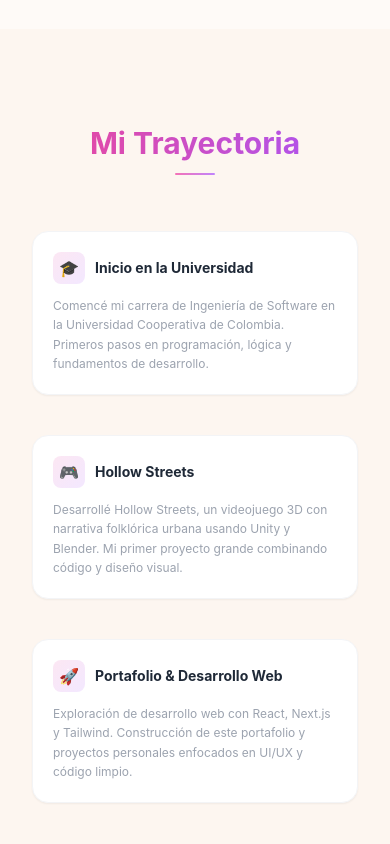
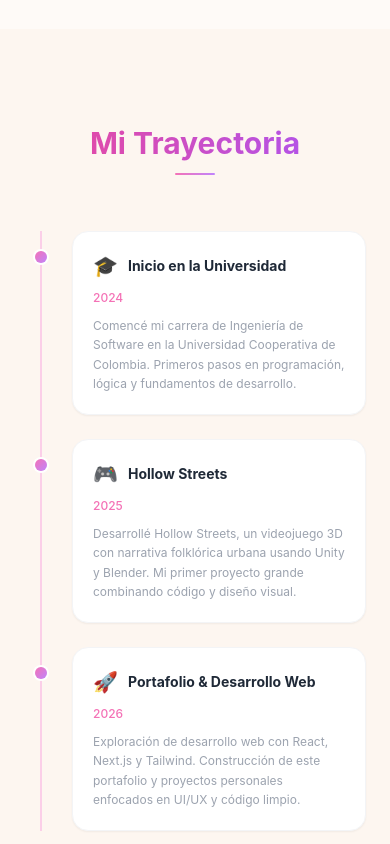
Before and after one commit to TatianaUCC/portafolio, a Next.js app: page / in a window 390 px wide. Shown: the part 5020-5864 px from the top of the page. Built offline with nearby package versions, Linux system fonts and the light colour scheme.

Commit message:
fix: timeline responsive con linea y puntos visibles en movil

```diff
--- a/components/sections/Experience.tsx
+++ b/components/sections/Experience.tsx
@@ -3,8 +3,8 @@ import { timeline } from '@/data/portfolio'
 export default function Experience() {
   return (
     <section id="experience" className="py-24 bg-[#fdf6f0]">
-      <div className="max-w-4xl mx-auto px-8">
-        {/* Title arriba */}
+      <div className="max-w-3xl mx-auto px-6">
+        {/* Title */}
         <div className="text-center mb-14">
           <h2 className="text-3xl font-bold bg-gradient-to-r from-pink-500 to-purple-500 bg-clip-text text-transparent">
             Mi Trayectoria
@@ -12,40 +12,26 @@ export default function Experience() {
           <div className="w-10 h-0.5 bg-gradient-to-r from-pink-400 to-purple-400 mx-auto mt-3 rounded-full" />
         </div>
 
-        {/* Timeline items */}
+        {/* Timeline — una sola columna con línea a la izquierda */}
         <div className="relative">
-          {/* Center line */}
-          <div className="absolute left-1/2 top-0 bottom-0 w-px bg-pink-200 -translate-x-1/2 hidden md:block" />
+          {/* Línea vertical */}
+          <div className="absolute left-4 top-0 bottom-0 w-0.5 bg-pink-200" />
 
-          <div className="flex flex-col gap-10">
+          <div className="flex flex-col gap-6">
             {timeline.map((item) => (
-              <div
-                key={item.id}
-                className={`relative flex md:items-start gap-6 ${
-                  item.side === 'right' ? 'md:flex-row-reverse' : 'md:flex-row'
-                }`}
-              >
+              <div key={item.id} className="relative flex items-start gap-5 pl-12">
+                {/* Punto en la línea */}
+                <div className="absolute left-[11px] top-5 w-3 h-3 rounded-full bg-gradient-to-br from-pink-400 to-purple-400 flex-shrink-0 ring-2 ring-white" />
+
                 {/* Card */}
-                <div className="md:w-[calc(50%-2rem)] w-full">
-                  <div className="bg-white rounded-2xl p-5 shadow-sm border border-gray-100">
-                    <div className="flex items-center gap-2.5 mb-3">
-                      <div className="w-8 h-8 rounded-lg bg-gradient-to-br from-pink-100 to-purple-100 flex items-center justify-center text-base">
-                        {item.icon}
-                      </div>
-                      <h3 className="font-bold text-gray-800 text-sm">{item.title}</h3>
-                    </div>
-                    <p className="text-gray-400 text-xs leading-relaxed">{item.description}</p>
+                <div className="bg-white rounded-2xl p-5 shadow-sm border border-gray-100 w-full">
+                  <div className="flex items-center gap-2.5 mb-1">
+                    <span className="text-xl">{item.icon}</span>
+                    <h3 className="font-bold text-gray-800 text-sm">{item.title}</h3>
                   </div>
+                  <span className="text-xs text-pink-400 font-medium">{item.period}</span>
+                  <p className="text-gray-400 text-xs leading-relaxed mt-2">{item.description}</p>
                 </div>
-
-                {/* Center dot + period */}
-                <div className="hidden md:flex flex-col items-center gap-1 flex-shrink-0 w-16">
-                  <div className="w-3 h-3 rounded-full bg-gradient-to-br from-pink-400 to-purple-400 mt-5" />
-                  <span className="text-xs text-pink-400 whitespace-nowrap">{item.period}</span>
-                </div>
-
-                {/* Spacer for opposite side */}
-                <div className="hidden md:block md:w-[calc(50%-2rem)]" />
               </div>
             ))}
           </div>
```
